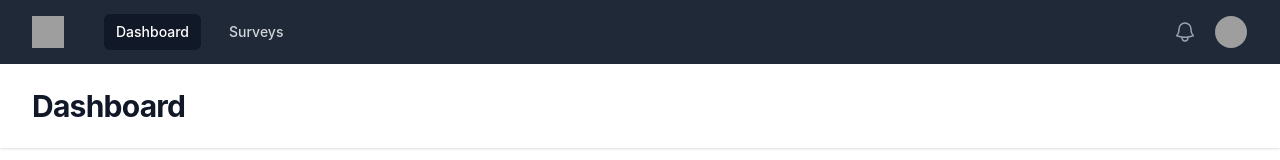
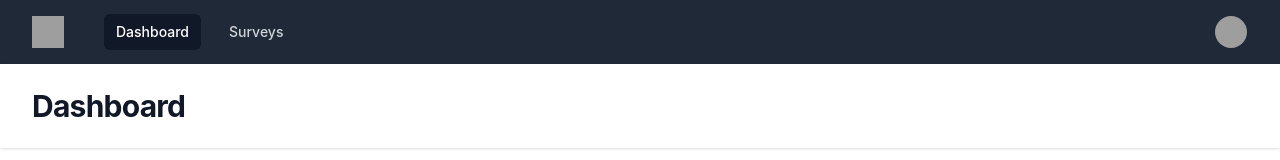
Before and after one commit to akosijho/laravel_survey, a Vue app in the folder vue/: page /dashboard in a window 1280 px wide. Shown: the top 160 px of the page. Built offline with nearby package versions, Linux system fonts and the light colour scheme; grey boxes are pictures that could not be loaded.

Commit message:
mod sign out mobile

```diff
--- a/vue/src/components/DefaultLayout.vue
+++ b/vue/src/components/DefaultLayout.vue
@@ -19,11 +19,6 @@
                     </div>
                     <div class="hidden md:block">
                         <div class="ml-4 flex items-center md:ml-6">
-                            <button type="button"
-                                class="rounded-full bg-gray-800 p-1 text-gray-400 hover:text-white focus:outline-none focus:ring-2 focus:ring-white focus:ring-offset-2 focus:ring-offset-gray-800">
-                                <span class="sr-only">View notifications</span>
-                                <BellIcon class="h-6 w-6" aria-hidden="true" />
-                            </button>
 
                             <!-- Profile dropdown -->
                             <Menu as="div" class="relative ml-3">
@@ -78,11 +73,6 @@
                             <div class="text-base font-medium leading-none text-white">{{ user.name }}</div>
                             <div class="text-sm font-medium leading-none text-gray-400">{{ user.email }}</div>
                         </div>
-                        <button type="button"
-                            class="ml-auto flex-shrink-0 rounded-full bg-gray-800 p-1 text-gray-400 hover:text-white focus:outline-none focus:ring-2 focus:ring-white focus:ring-offset-2 focus:ring-offset-gray-800 cursor-pointer">
-                            <span class="sr-only">View notifications</span>
-                            <BellIcon class="h-6 w-6" aria-hidden="true" />
-                        </button>
                     </div>
                     <div class="mt-3 space-y-1 px-2">
                         <DisclosureButton as="a" @click="logout"
```
